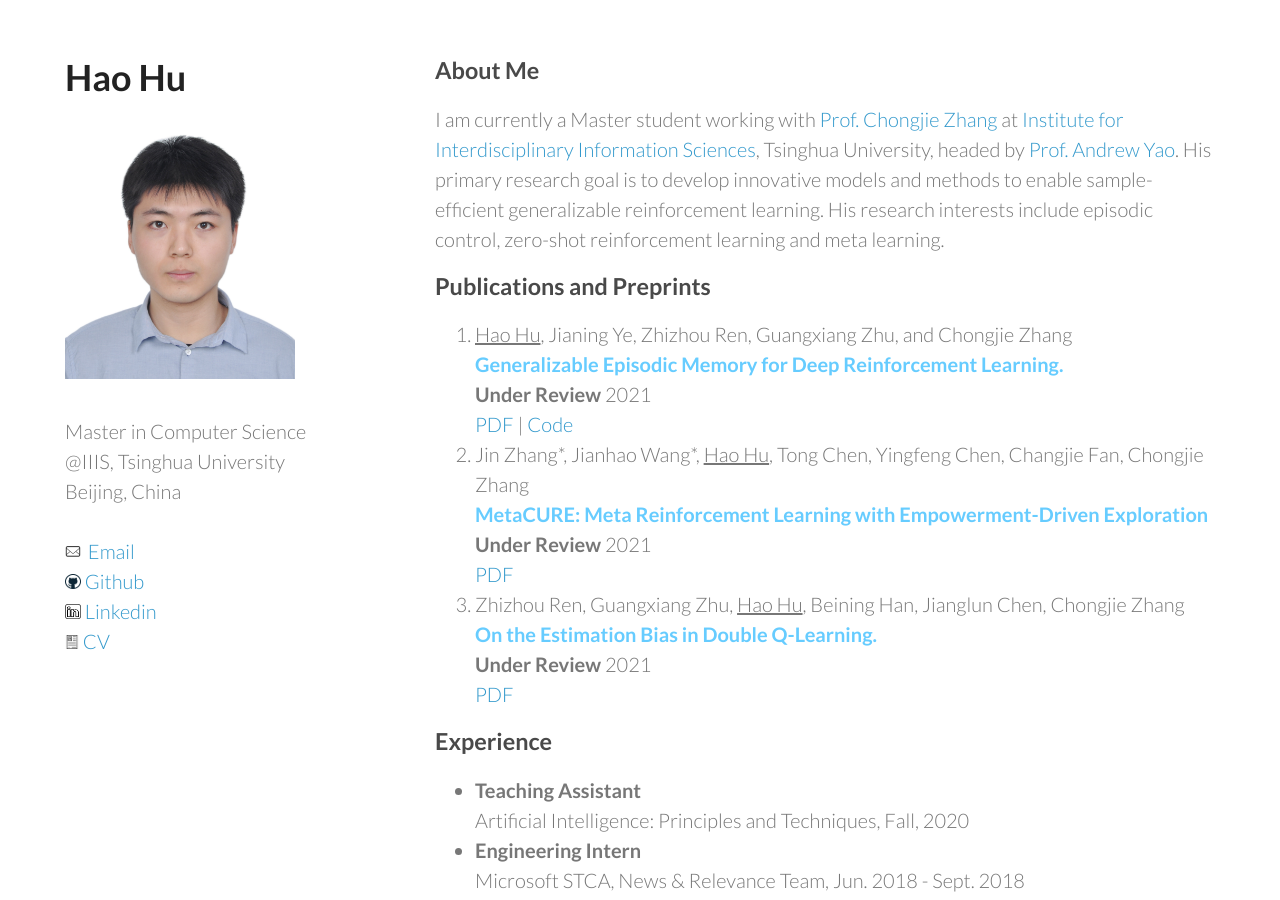
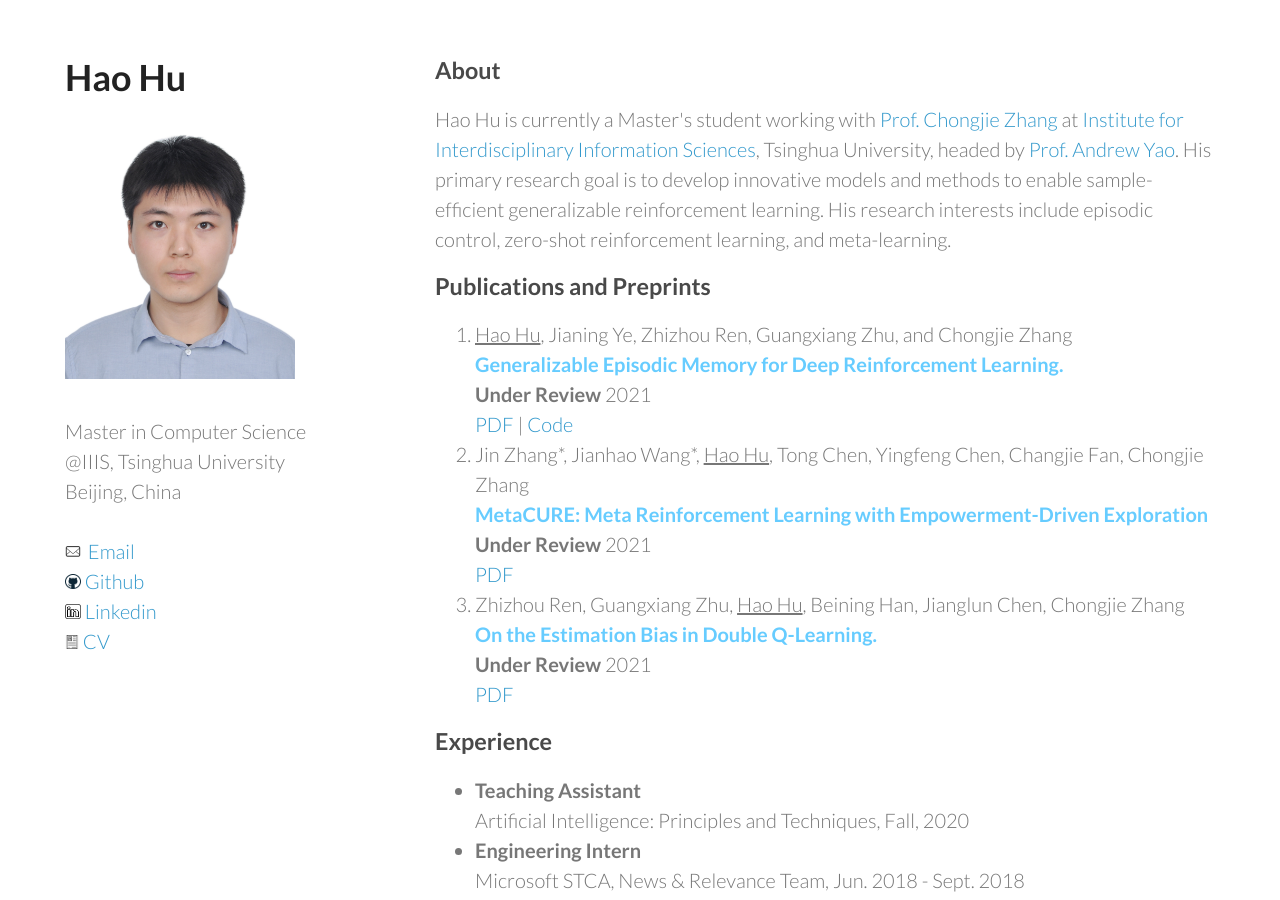
Before and after one commit to MouseHu/MouseHu.github.io, a Jekyll site: the page index.html, which Jekyll copies as it is, in a window 1280 px wide and 900 px high. Built offline with Jekyll 4.4.1, drawn with Linux system fonts in a browser that asks for light colours.

Commit message:
update bio

```diff
--- a/index.html
+++ b/index.html
@@ -28,12 +28,12 @@
     </header>
 
     <section class="content">
-      <h3>About Me</h3>
+      <h3>About</h3>
       <p>
-  			I am currently a Master student working with <a href="http://people.iiis.tsinghua.edu.cn/~zhang/"> Prof. Chongjie Zhang </a> at <a href="https://iiis.tsinghua.edu.cn/en/">
+  			Hao Hu is currently a Master's student working with <a href="http://people.iiis.tsinghua.edu.cn/~zhang/"> Prof. Chongjie Zhang </a> at <a href="https://iiis.tsinghua.edu.cn/en/">
         Institute for Interdisciplinary Information Sciences</a>, Tsinghua University, headed by <a href="https://iiis.tsinghua.edu.cn/yao/"> Prof. Andrew Yao</a>. His primary research
         goal is to develop innovative models and methods to enable sample-efficient generalizable reinforcement learning.
-        His research interests include episodic control, zero-shot reinforcement learning and meta learning.
+        His research interests include episodic control, zero-shot reinforcement learning, and meta-learning.
       </p>
 
       <h3>Publications and Preprints</h3>
```
